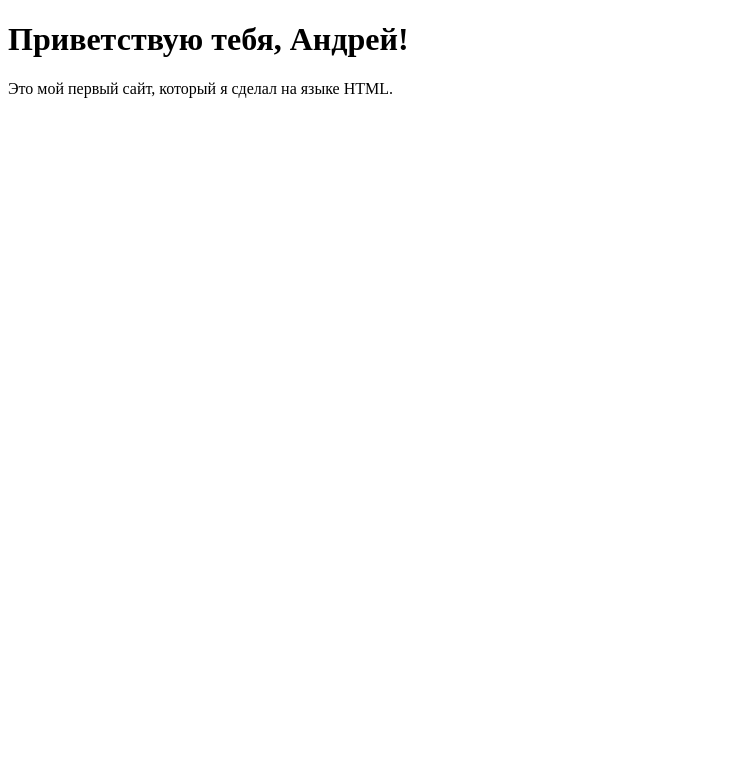
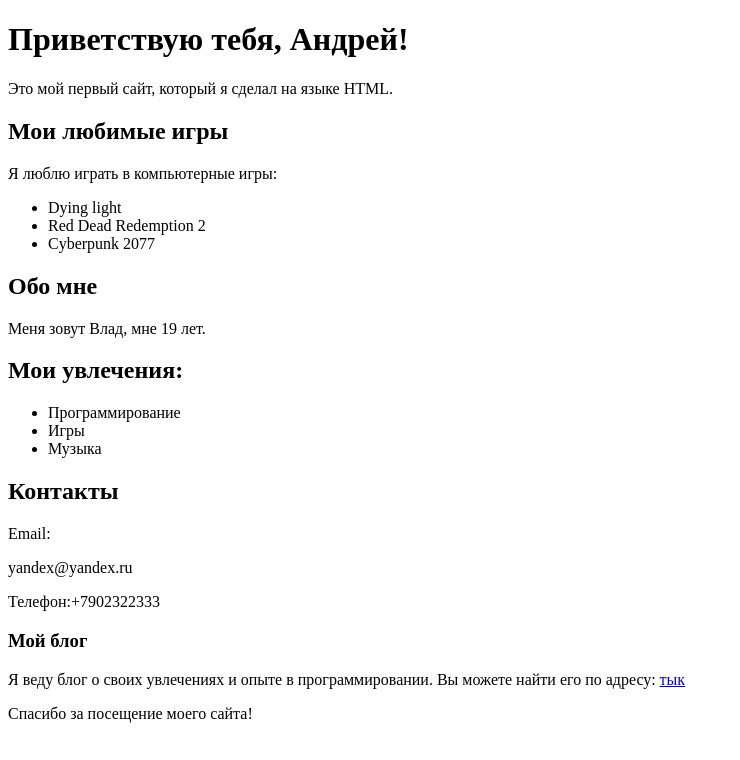
Before and after one commit to d1nexer/FirstHTML, a plain HTML site: page index.html in a window 1280 px wide. Shown: the whole page, without its empty margins (0-740 px from the left). Drawn offline with Linux system fonts and the light colour scheme.

Commit message:
added some stuff

```diff
--- a/index.html
+++ b/index.html
@@ -12,5 +12,39 @@
         <h1>Приветствую тебя, Андрей!</h1>
         <p>Это мой первый сайт, который я сделал на языке HTML.</p>
     </header>
+    <main>
+        <article>
+            <h2>Мои любимые игры</h2>
+            <p>Я люблю играть в компьютерные игры:</p>
+            <ul>
+                <li>Dying light</li>
+                <li>Red Dead Redemption 2</li>
+                <li>Cyberpunk 2077</li>
+            </ul>
+        <section>
+            <h2>Обо мне</h2>
+            <p>Меня зовут Влад, мне 19 лет.</p>
+        </section>
+        <section>
+            <h2>Мои увлечения:</h2>
+            <ul>
+                <li>Программирование</li>
+                <li>Игры</li>
+                <li>Музыка</li>
+            </ul>
+        </section>
+        <aside>
+            <h2>Контакты</h2>
+            <p>Email:</p>
+            <p>yandex@yandex.ru</p>
+            <p>Телефон:+7902322333</p>
+            <article>
+                <h3>Мой блог</h3>
+                <p>Я веду блог о своих увлечениях и опыте в программировании. Вы можете найти его по адресу: <a href="https://t.me/endlessdayz">тык</a></p>
+        </aside>
+    </main>
+    <footer>
+        <p>Спасибо за посещение моего сайта!</p>
+    </footer>
 </body>
 </html>
```
